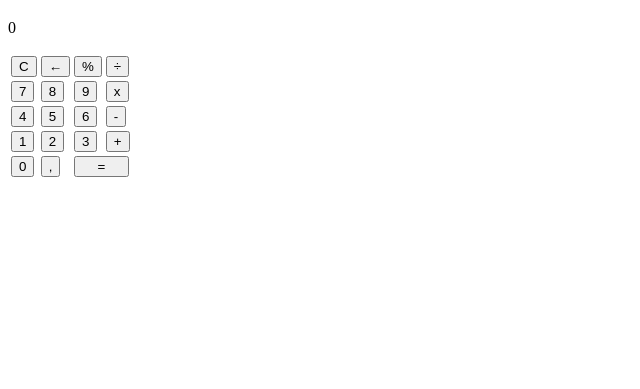
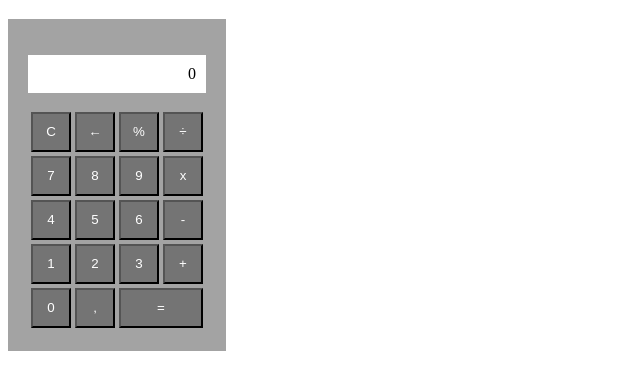
Before and after one commit to RoMonastero/Calculadora, a plain HTML site: page main/index.html in a window 1280 px wide. Shown: the part 61-450 px from the top of the page, without its empty margins (0-640 px from the left). Drawn offline with Linux system fonts and the light colour scheme.

Commit message:
Formatando a Calculadora com CSS

```diff
--- a/main/index.html
+++ b/main/index.html
@@ -42,7 +42,7 @@
             <tr>
                 <td><button>0</button></td>
                 <td><button>,</button></td>
-                <td colspan="2"><button style="width: 55px
+                <td colspan="2"><button style="width: 84px
                 ;">=</button></td>
 
             </tr>
--- a/main/style.css
+++ b/main/style.css
@@ -0,0 +1,23 @@
+section#calculadora{
+    background-color: #a3a3a3;
+    position: absolute;
+    padding: 20px;
+}
+
+p{
+    background-color: white;
+    padding: 10px;
+    text-align: end;
+}
+
+button{
+    width: 40px;
+    height: 40px;
+    color: white;
+    background-color: #747474;
+}
+
+button:hover{
+    cursor: pointer;
+    background-color: #4d4d4d;
+}
```
